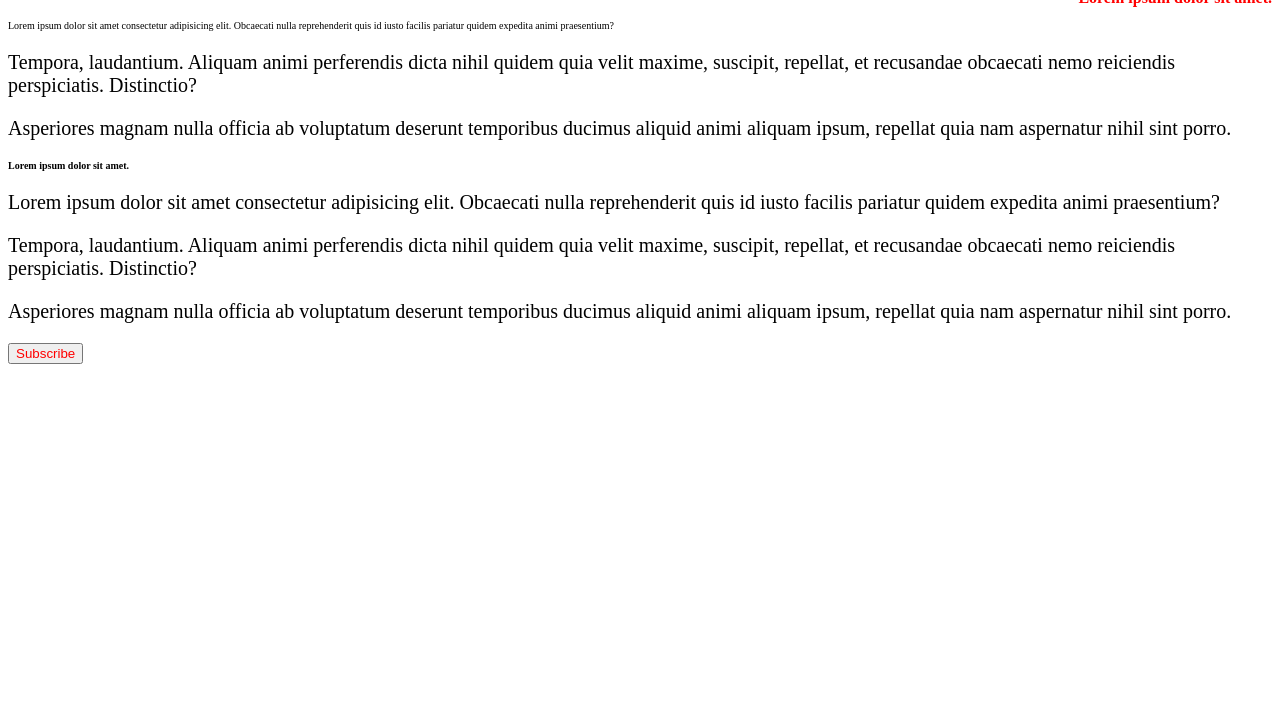
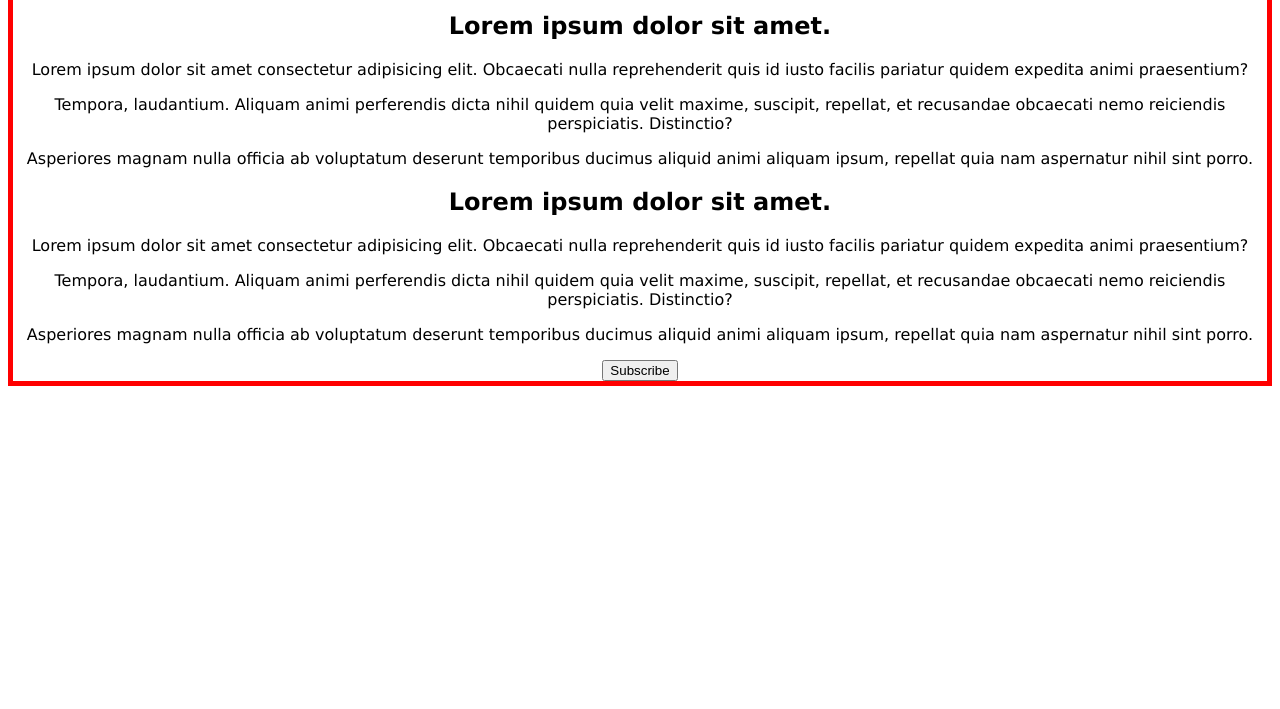
Before and after one commit to Nadja-Fullstack/CSS, a plain HTML site: page index.html in a window 1280 px wide. Shown: the part 91-800 px from the top of the page. Drawn offline with Linux system fonts and the light colour scheme.

Commit message:
Add in inheritance

```diff
--- a/assets/css/style.css
+++ b/assets/css/style.css
@@ -1,35 +1,15 @@
 /* Selector type (tag) */
 h1 {
     color: blue;
+    font-family: initial; /* to switch off inheritance */
+    border: inherit; /* to switch on the inheritance */
 }
-   p {
-    font-size: 20px;
+body {
+    font-family: Verdana, Geneva, Tahoma, sans-serif;
+    border: 5px red solid;
+    text-align: center;
 
-   }
-/* Selector class */
-.annotation {
-    font-size: 10px;
 }
 
-/* Selector identificator */
-#subscribe-btn {
-    color: red !important;
-}
-
-/*
-cebab-case: binding by "-";
-camelCase: each word wih Capital;
-lowerCamelCase: the first letter is small;
-UpperCamelCase (PascalCase): the first letter capital;
-snake_case: binding by "_"
-SNAKE_CASE_IN_UPPER_CASE: all letters capital binding with _
-*/
-
-/* Cascading:
-if one and the same style applies for the same tag in different styles, i.e. internal and external, that the last one in the hmtl file will prevail */
-
-/* Conflicst:
-Specifity:
-The style with the highest specifity applies; selector types (only tag) has the lowest specifity; selector class (tag class - entry with ".") has a higher specifity, the highest specifity has identificator selector (tag "id" and intro with "#"); the highest specifity has inline class (i.e. "style" in the tag directly)
-The most important is "important", to force the style, not recommended to use, will be written after the style with "!important"
-*/
+/* Inheritance:
+all inherinant - relating to font; border is not inheriant, i.e. if stated in the "body" will only apply for body of the file not for each element, like h,p, etc. Inheritance can be switch on and off, i.e. if some speficic font-family attached to body, but I need specific font-family for e.g. h1, than I need to switch off the inheritance. To switch off "... (style): initial"; To switch on " ... (style): inherit" */
--- a/index.html
+++ b/index.html
@@ -31,17 +31,16 @@
 
     <!-- Inline styles: apply only for the element, where the style allocated -->
 
-    <h2 style="font-size: 16px; color:red; text-align: right;">Lorem ipsum dolor sit amet.</h2>
-   <p class="annotation">Lorem ipsum dolor sit amet consectetur adipisicing elit. Obcaecati nulla reprehenderit quis id iusto facilis pariatur quidem expedita animi praesentium?</p>
-   <p>Tempora, laudantium. Aliquam animi perferendis dicta nihil quidem quia velit maxime, suscipit, repellat, et recusandae obcaecati nemo reiciendis perspiciatis. Distinctio?</p>
-   <p>Asperiores magnam nulla officia ab voluptatum deserunt temporibus ducimus aliquid animi aliquam ipsum, repellat quia nam aspernatur nihil sint porro.</p>
-
-   <h2 class="annotation"> Lorem ipsum dolor sit amet.</h2>
+    <h2>Lorem ipsum dolor sit amet.</h2>
    <p>Lorem ipsum dolor sit amet consectetur adipisicing elit. Obcaecati nulla reprehenderit quis id iusto facilis pariatur quidem expedita animi praesentium?</p>
    <p>Tempora, laudantium. Aliquam animi perferendis dicta nihil quidem quia velit maxime, suscipit, repellat, et recusandae obcaecati nemo reiciendis perspiciatis. Distinctio?</p>
    <p>Asperiores magnam nulla officia ab voluptatum deserunt temporibus ducimus aliquid animi aliquam ipsum, repellat quia nam aspernatur nihil sint porro.</p>
 
-   <button style="color: green;",
-   id="subscribe-btn" >Subscribe</button>
+   <h2> Lorem ipsum dolor sit amet.</h2>
+   <p>Lorem ipsum dolor sit amet consectetur adipisicing elit. Obcaecati nulla reprehenderit quis id iusto facilis pariatur quidem expedita animi praesentium?</p>
+   <p>Tempora, laudantium. Aliquam animi perferendis dicta nihil quidem quia velit maxime, suscipit, repellat, et recusandae obcaecati nemo reiciendis perspiciatis. Distinctio?</p>
+   <p>Asperiores magnam nulla officia ab voluptatum deserunt temporibus ducimus aliquid animi aliquam ipsum, repellat quia nam aspernatur nihil sint porro.</p>
+
+   <button id="subscribe-btn" >Subscribe</button>
 </body>
 </html>
```
